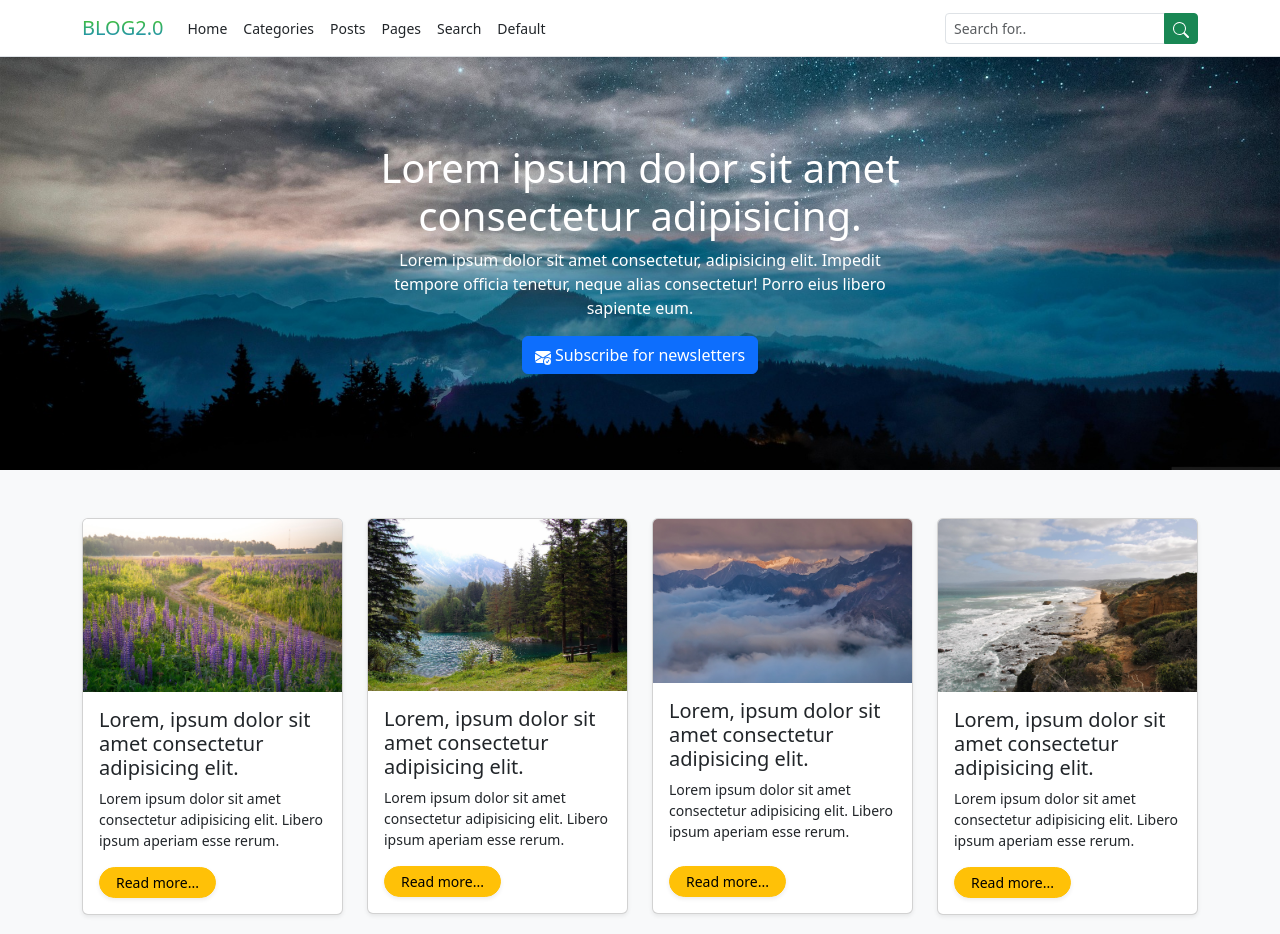
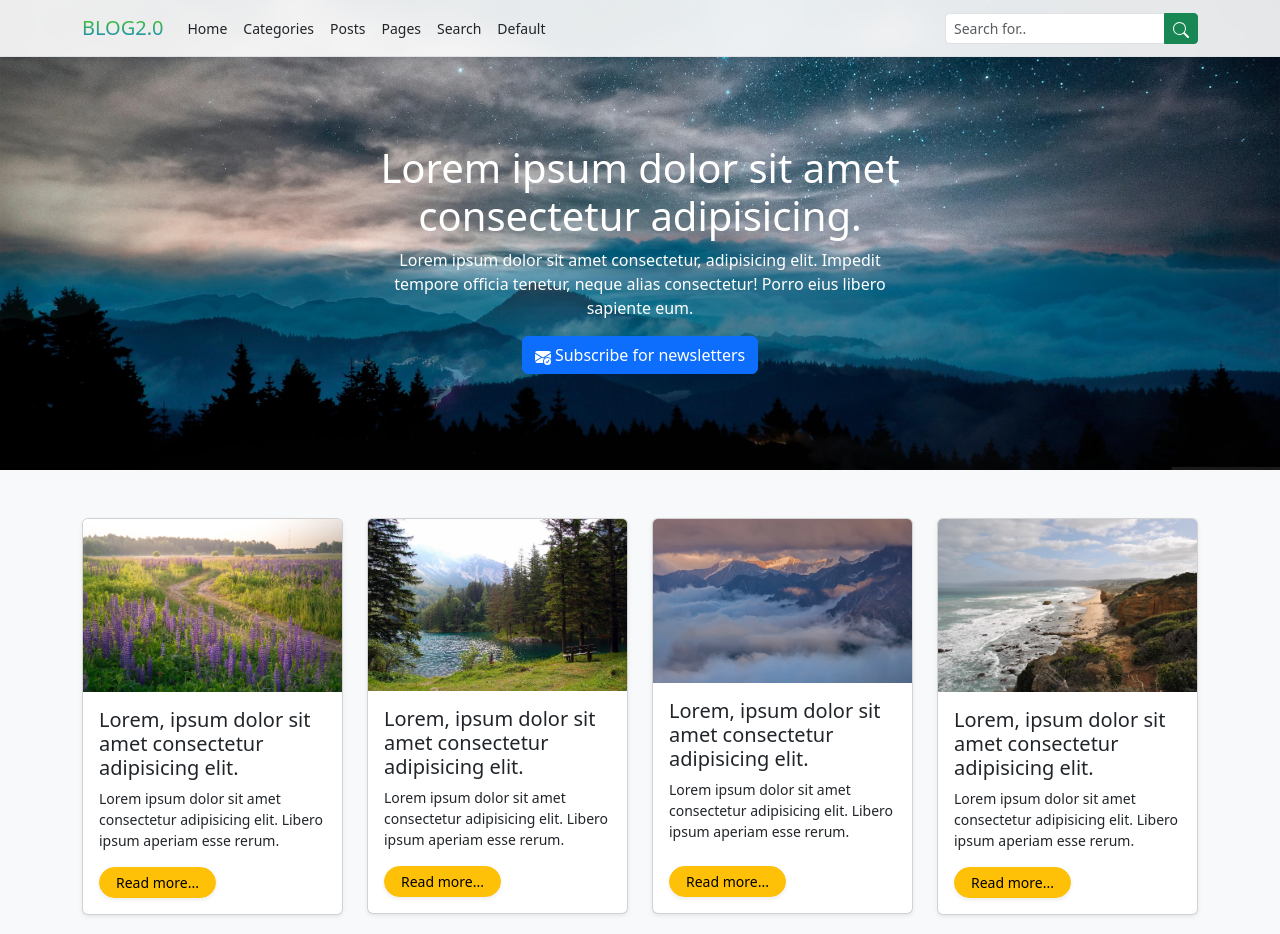
Before and after one commit to Kate-Iva/Blog-App, a plain HTML site: page index.html in a window 1280 px wide. Shown: the top 934 px of the page. Drawn offline with nearby package versions, Linux system fonts and the light colour scheme.

Commit message:
Added Effects to Navbar

```diff
--- a/index.html
+++ b/index.html
@@ -15,6 +15,7 @@
     <!-- Navbar -->
     <nav
       class="navbar navbar-expand-lg bg-white small border-bottom shadow-sm fixed-top custom-nav"
+      style="--bs-bg-opacity: .9;"
     >
       <div class="container">
         <a href="index.html" class="navbar-brand">
--- a/style.css
+++ b/style.css
@@ -9,3 +9,6 @@ background: linear-gradient(to top, #1986CF 0%, #4BCF12 100%);
     background-size: cover;
     background-position: bottom;
 }
+.custom-nav {
+    backdrop-filter: blur(8px);
+}
```
